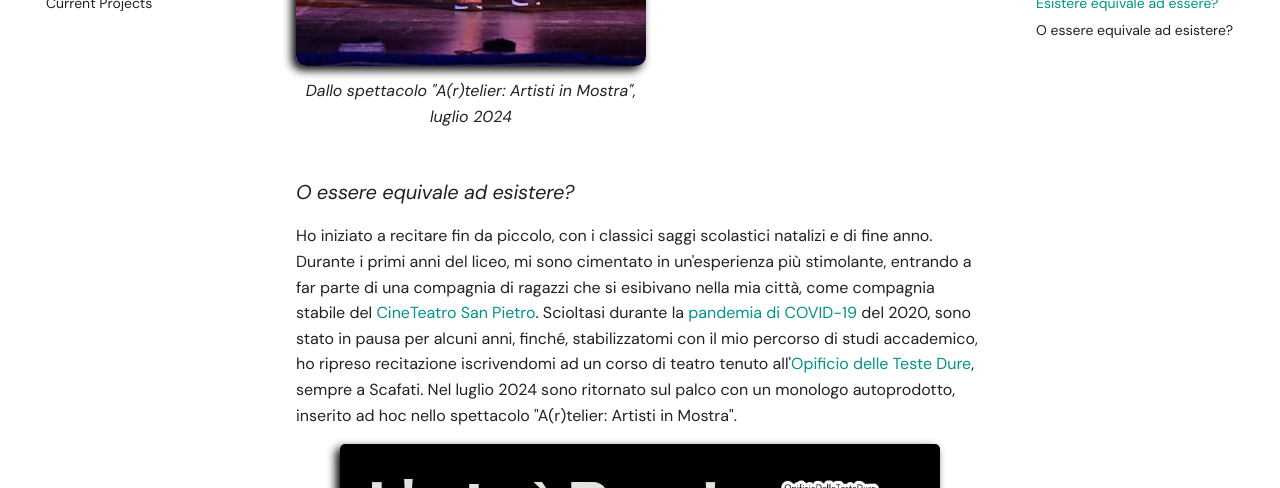
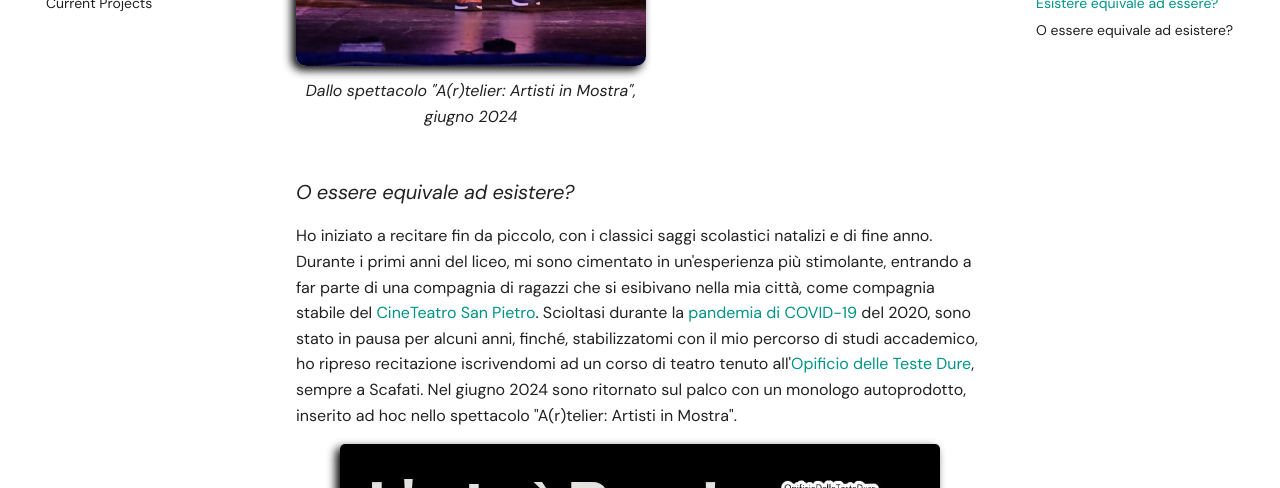
Before and after one commit to KarutoPIE/PastaPatatee_website, an MkDocs documentation site: the page built from docs/about/about.md, in a window 1280 px wide and 900 px high, scrolled down 639 px. Shown: the part 180-668 px from the top of the window. Built offline with MkDocs 1.6.1 and Material for MkDocs 9.7.7, drawn with Linux system fonts in a browser that asks for light colours; some web fonts are replaced; plug-ins that fetch from the network failed and are left out; comment, search, counter and statistics services are not loaded.

Commit message:
luglio 2024 > giugno 2024

```diff
--- a/docs/about/about.md
+++ b/docs/about/about.md
@@ -16,7 +16,7 @@ tags:
 
 <div style="display: flex; flex-direction: column; align-items: center; width: 350px;">
     <img src="../../assets/profile.png" alt="ProfilePic" style="width: 350px; border-radius: 10px; box-shadow: -4px 4px 10px rgba(0,0,0,1)">
-    <p style="text-align: center; font-style: italic; margin-top: 5px">Dallo spettacolo "A(r)telier: Artisti in Mostra", luglio 2024</p>
+    <p style="text-align: center; font-style: italic; margin-top: 5px">Dallo spettacolo "A(r)telier: Artisti in Mostra", giugno 2024</p>
 </div>
 
 Buonasera.
@@ -26,7 +26,7 @@ Sono nato nel maggio 2002, diplomatomi al [Liceo Caccioppoli](https://www.liceos
 
 ### _O essere equivale ad esistere?_
 
-Ho iniziato a recitare fin da piccolo, con i classici saggi scolastici natalizi e di fine anno. Durante i primi anni del liceo, mi sono cimentato in un'esperienza più stimolante, entrando a far parte di una compagnia di ragazzi che si esibivano nella mia città, come compagnia stabile del [CineTeatro San Pietro](https://www.instagram.com/teatrosanpietro/). Scioltasi durante la [pandemia di COVID-19](https://it.wikipedia.org/wiki/Pandemia_di_COVID-19 "Malattia respiratoria acuta da SARS-CoV-2") del 2020, sono stato in pausa per alcuni anni, finché, stabilizzatomi con il mio percorso di studi accademico, ho ripreso recitazione iscrivendomi ad un corso di teatro tenuto all'[Opificio delle Teste Dure](https://www.instagram.com/lab_opificio_scafati/), sempre a Scafati. Nel luglio 2024 sono ritornato sul palco con un monologo autoprodotto, inserito ad hoc nello spettacolo "A(r)telier: Artisti in Mostra".
+Ho iniziato a recitare fin da piccolo, con i classici saggi scolastici natalizi e di fine anno. Durante i primi anni del liceo, mi sono cimentato in un'esperienza più stimolante, entrando a far parte di una compagnia di ragazzi che si esibivano nella mia città, come compagnia stabile del [CineTeatro San Pietro](https://www.instagram.com/teatrosanpietro/). Scioltasi durante la [pandemia di COVID-19](https://it.wikipedia.org/wiki/Pandemia_di_COVID-19 "Malattia respiratoria acuta da SARS-CoV-2") del 2020, sono stato in pausa per alcuni anni, finché, stabilizzatomi con il mio percorso di studi accademico, ho ripreso recitazione iscrivendomi ad un corso di teatro tenuto all'[Opificio delle Teste Dure](https://www.instagram.com/lab_opificio_scafati/), sempre a Scafati. Nel giugno 2024 sono ritornato sul palco con un monologo autoprodotto, inserito ad hoc nello spettacolo "A(r)telier: Artisti in Mostra".
 
 <div align="center">
 <img src="../../assets/rassegna2024.png" alt="Rssegna2024" style="width: 600px; border-radius: 5px; box-shadow: -4px 4px 10px rgba(0,0,0,1)">
```
